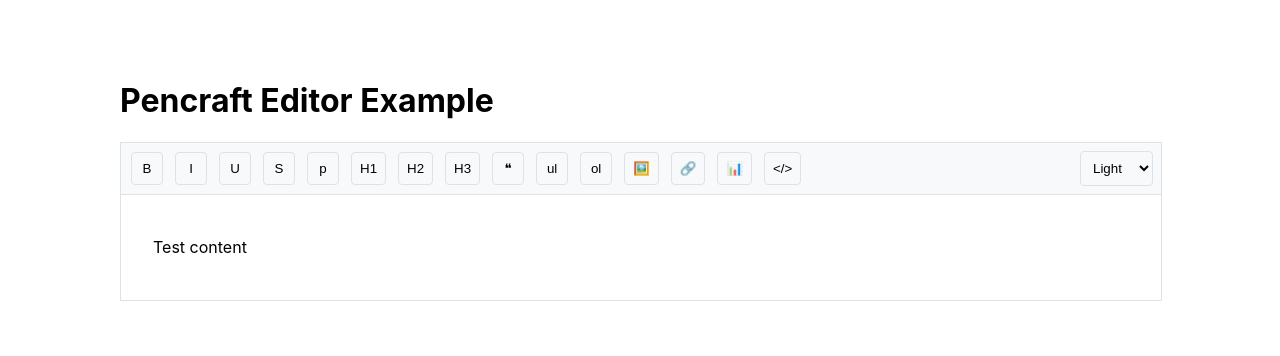
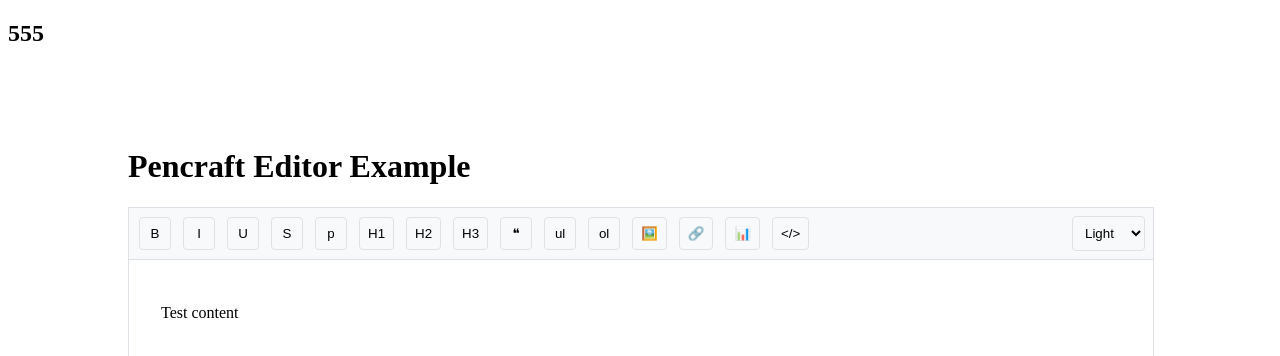
Before and after one commit to Yura139/pencraft-editor, a React app: page / in a window 1280 px wide. Shown: the top 356 px of the page. Built offline with nearby package versions, Linux system fonts and the light colour scheme.

Commit message:
Fix webpack configuration and CSP

```diff
--- a/public/index.html
+++ b/public/index.html
@@ -1,17 +1,10 @@
 <!DOCTYPE html>
-<html lang="ru">
+<html lang="en">
   <head>
     <meta charset="utf-8" />
     <meta name="viewport" content="width=device-width, initial-scale=1" />
-    <meta http-equiv="Content-Security-Policy" content="default-src 'self'; style-src 'self' 'unsafe-inline'; script-src 'self'; img-src 'self' data: blob:;" />
+    <meta http-equiv="Content-Security-Policy" content="default-src 'self'; script-src 'self' 'unsafe-eval'; style-src 'self' 'unsafe-inline'; img-src 'self' data: blob:;" />
     <title>Pencraft Editor Demo</title>
-    <style>
-      body {
-        margin: 0;
-        padding: 0;
-        font-family: -apple-system, BlinkMacSystemFont, "Segoe UI", Roboto, Oxygen, Ubuntu, Cantarell, "Open Sans", "Helvetica Neue", sans-serif;
-      }
-    </style>
   </head>
   <body>
     <div id="root"></div>
--- a/src/example/App.tsx
+++ b/src/example/App.tsx
@@ -2,8 +2,6 @@ import React from "react"
 import { PencraftEditor } from "../components/PencraftEditor"
 
 export const App: React.FC = () => {
-  console.log("App component rendering")
-
   const handleChange = (content: string) => {
     console.log("Content changed:", content)
   }
--- a/src/index.tsx
+++ b/src/index.tsx
@@ -3,6 +3,7 @@ import { createRoot } from "react-dom/client"
 import { App } from "./example/App"
 
 const container = document.getElementById("root")
+
 if (!container) {
   throw new Error("Failed to find the root element")
 }
@@ -10,6 +11,7 @@ if (!container) {
 const root = createRoot(container)
 root.render(
   <React.StrictMode>
+    <h2>555</h2>
     <App />
   </React.StrictMode>
 )
--- a/webpack.config.js
+++ b/webpack.config.js
@@ -7,7 +7,7 @@ module.exports = (env, argv) => {
   const publicPath = isProduction ? "/pencraft-editor/" : "/"
 
   return {
-    entry: isProduction ? "./src/example/App.tsx" : "./src/index.tsx",
+    entry: "./src/index.tsx",
     output: {
       path: path.resolve(__dirname, "dist"),
       filename: "bundle.js",
```
